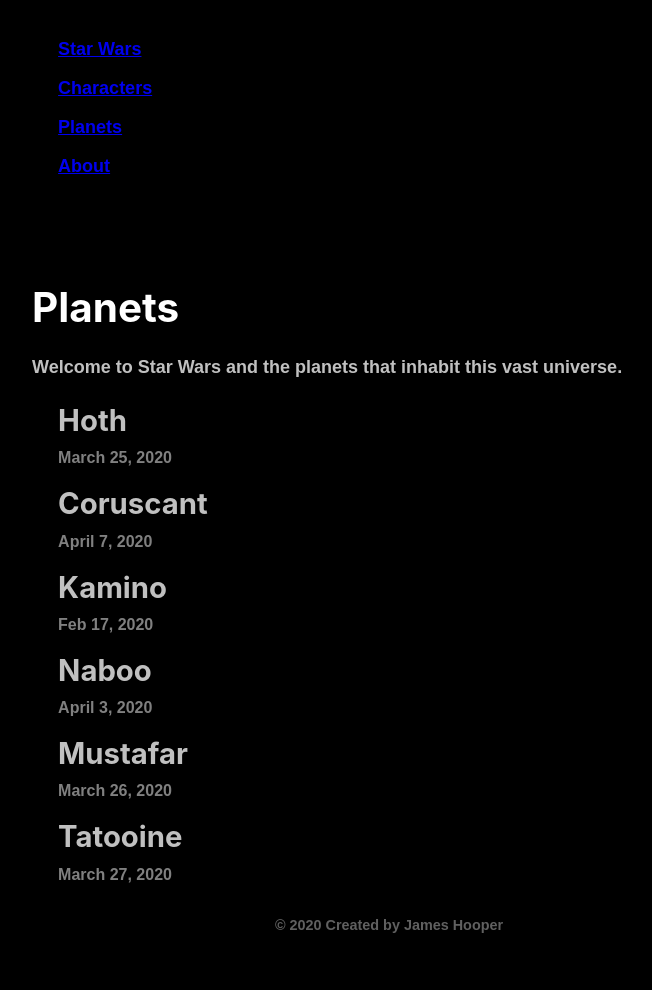
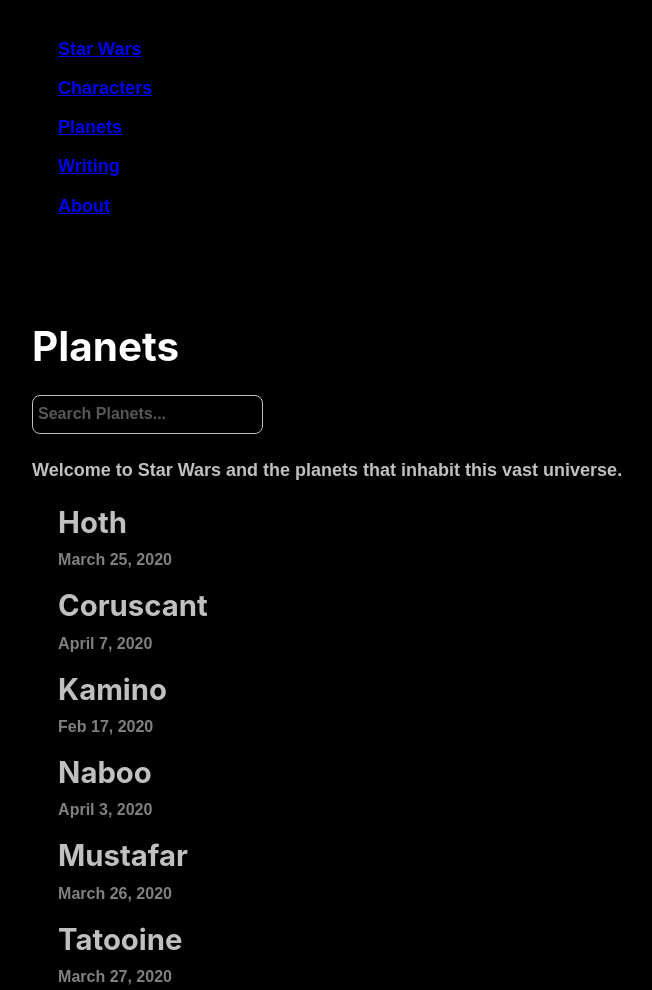
Before and after one commit to jamesdesigns/star-wars, a Gatsby site: page /planets in a window 1280 px wide. Shown: the top 990 px of the page, without its empty margins (251-903 px from the left). Before the commit the page ends 956 px from the top, so only its background shows below. Built offline with nearby package versions, Linux system fonts and the light colour scheme; Gatsby itself is replaced by a stand-in of ours.

Commit message:
Add search input field to planets page

```diff
--- a/src/components/header.js
+++ b/src/components/header.js
@@ -39,6 +39,11 @@
           activeClassName={headerStyles.activeNavItem}
          >Planets</Link></li>
           <li><Link
+          to="/writing"
+          className={headerStyles.navItem}
+          activeClassName={headerStyles.activeNavItem}
+         >Writing</Link></li>
+          <li><Link
           to="/about"
           className={headerStyles.navItem}
           activeClassName={headerStyles.activeNavItem}
--- a/src/pages/planets.js
+++ b/src/pages/planets.js
@@ -28,6 +28,17 @@
             style={{
                 color: 'white'
             }}>Planets</h1>
+
+            <div className="searchBox">
+                <input
+                className="searchInput form-control marquee"
+                type="text"
+                aria-label="Search"
+                placeholder="Search Planets..."
+                // onChange={handleInputChange}
+                />
+            </div>
+
             <p
             style={{
                 color: '#c0c0c0'
--- a/src/pages/writing.js
+++ b/src/pages/writing.js
@@ -36,6 +36,8 @@
   const { filteredData, query } = state
   const hasSearchResults = filteredData && query !== emptyQuery
   const posts = hasSearchResults ? filteredData : allPosts
+
+
 
   return (
     <Layout>
```
